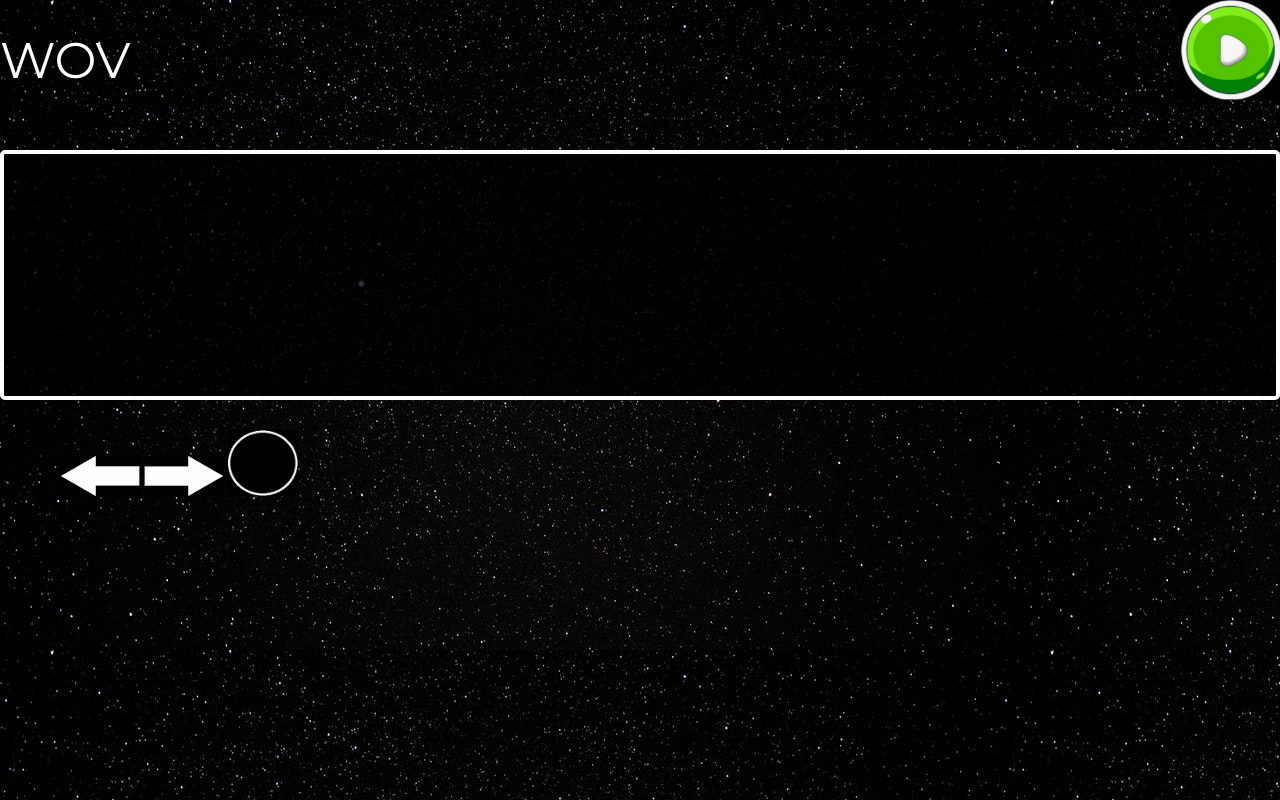
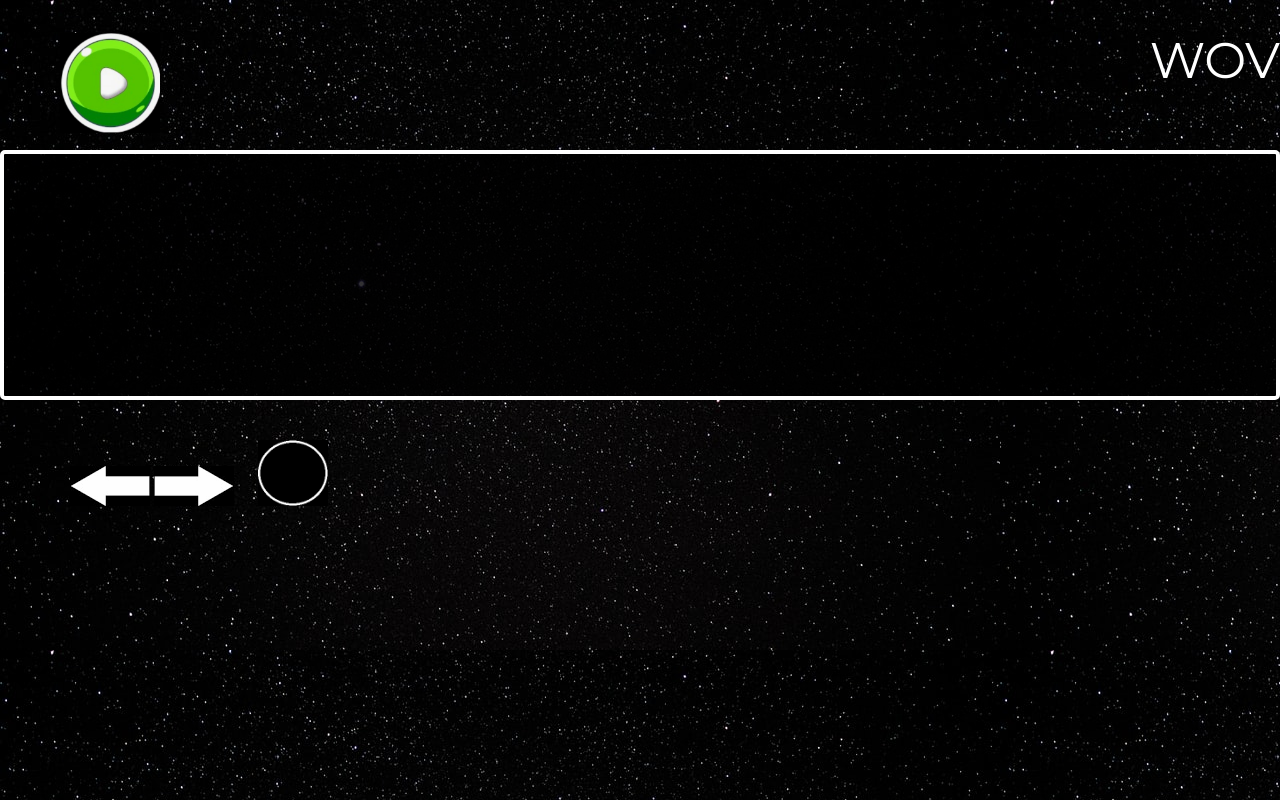
Before and after one commit to RodrigoGutierrezPacheco/WarOfVengeance, a plain HTML site: page versionMovil.html in a window 1280 px wide. Drawn offline with Linux system fonts and the light colour scheme.

Commit message:
modificacion versino movil

```diff
--- a/juego.css
+++ b/juego.css
@@ -37,6 +37,7 @@ a{
 	position: absolute;
 	top: 330px;
 	left: 60px;
+	background-color: white;
 }
 
 .modal-show{
--- a/versionMovil.css
+++ b/versionMovil.css
@@ -1,5 +1,4 @@
 @import url('https://fonts.googleapis.com/css2?family=Montserrat:wght@300;400;500;600;700&display=swap');
-
 
 *{
 	margin: 0%;
@@ -18,6 +17,7 @@ canvas{
 	border-radius: 5px;
 	border: 4px solid white;
 
+
 }
 
 a{
@@ -28,14 +28,17 @@ a{
 	justify-content: center;
 	color: white;
 	margin-top: 30px;
+
 }
 
 .start{
 	object-fit:none ;
 	position: absolute;
-	top: 330px;
+	top: 33px;
 	left: 60px;
 }
+
+
 
 .modal-show{
 	opacity: 1;
@@ -73,6 +76,11 @@ a{
 .flechas{
 	margin-left: 110px;
 	background-color: aqua;
+
+}
+
+.flechaIzquierda{
+	margin-top: 300px;
 }
 
 
@@ -111,6 +119,11 @@ a{
 
 	.buttons{
 		margin-top: 100px;
+		left: 10px;
+	}
+
+	.flechaDerecha{
+		margin-right:20px ;
 	}
 
 	.modal_container{
@@ -120,6 +133,11 @@ a{
 		width: 100%;
 	}
 
+	.botonInicio{
+		top:1000px;
+		background-color: red;
+	}
+
 	.modal_title{
 		font-size: 30px;
 	}
--- a/versionMovil.html
+++ b/versionMovil.html
@@ -9,15 +9,17 @@
 </head>
 <body>
 	<div class="principal">
+		<canvas id="lienzo"></canvas>
+		<div class="iniciar"></div>
 			<a class="WOV">WOV</a>
-			<img src="boton1.jpeg" width="100" height="100" id="start">
+			<div class="start">
+				<img src="boton1.jpeg" width="100" height="100" id="start botonInicio" class="botonInicio">
 			</div>
-		<canvas id="lienzo"></canvas>
 			<audio src="amon amarth 1 tottg" autoplay=""  volume="50%"></audio>
 			<div class="start">
 				<div class="flechaDerechaIzquierda">
-			<div class="buttons">
-				<img src="flecha izquierda.png" alt="" class="flechaIzquierda">
+					<div class="buttons start ">
+						<img src="flecha izquierda.png" alt="" class="flechaIzquierda" >
 						<img src="flecha derecha.png" alt="" class="flechaDerecha">
 						<img src="disparo.png" class="fire" width="70">
 					</div>
@@ -33,6 +35,7 @@
 		</div>
 		<audio src="disparo.mp3" id="disparo"></audio>
 	</div>
+</div>
 	<script src="versionMovil.js"></script>
 </body>
 </html>
--- a/versionMovil.js
+++ b/versionMovil.js
@@ -1,8 +1,3 @@
-let btnStart = document.querySelector(".start")
-btnStart.addEventListener("click",()=>{
-	clearInterval(idInterval)
-	iniciarJuego();
-})
 
 
 
@@ -158,7 +153,7 @@ function crearEnemigos(){
 //Mostrar datos
 function mostrarDatos(tiempo,score,vida){
 	ctx.fillStyle = "white";
-	ctx.font = "10px Montserrat";
+	ctx.font = "7px Montserrat";
 	ctx.fillText(`Tiempo : ${tiempo}` ,5,10);
 	ctx.fillText(`Score: ${score}`,5,25)
 	ctx.fillText(`Vida: ${vida}`,5,40)
@@ -232,3 +227,9 @@ function iniciarJuego(){
 		});
 	},1000/60);
 }
+
+let btnStart = document.querySelector(".start")
+btnStart.addEventListener("click",()=>{
+	clearInterval(idInterval)
+	iniciarJuego();
+})
```
Also changed, not shown: juego.html (+3 -1 lines). Lines whose indentation alone changed are shown as unchanged.
